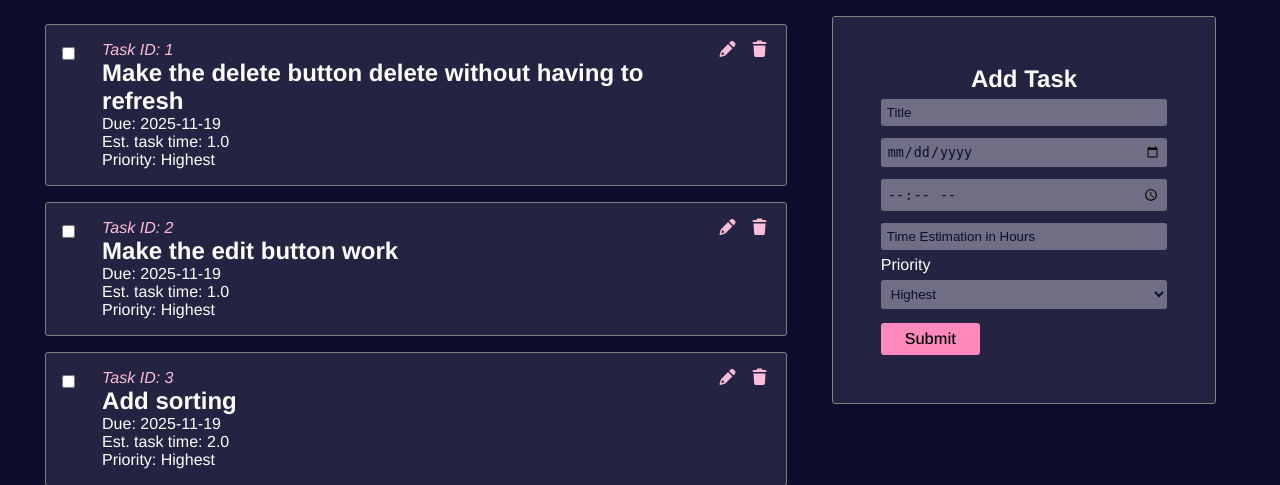
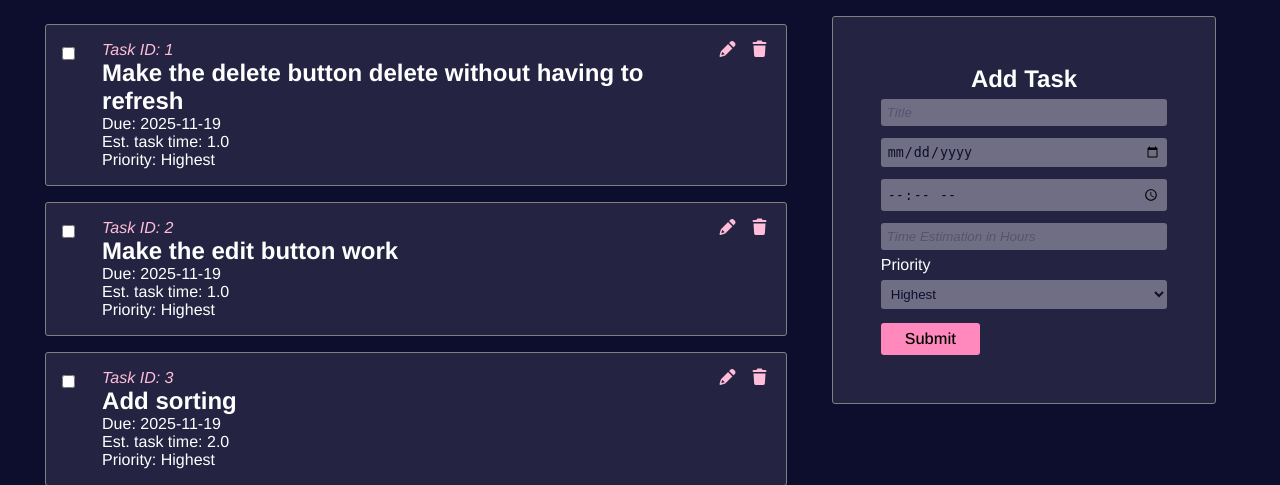
Before and after one commit to av3ry3ris/taskApp, a Flask app: page / in a window 1280 px wide. Shown: the part 87-572 px from the top of the page. Run offline with Flask 3, Linux system fonts and the light colour scheme; data comes from the database, SQL or seed files in the repository; some libraries are stand-ins or nearby versions.

Commit message:
Making inputs more readable

```diff
--- a/static/css/main.css
+++ b/static/css/main.css
@@ -69,7 +69,8 @@ input, select {
 }
 
 input::placeholder {
-    color: var(--clr-surface-a0);
+    color: var(--clr-surface-a30);
+    font-style: italic;
 }
 
 #newTask button {
```
